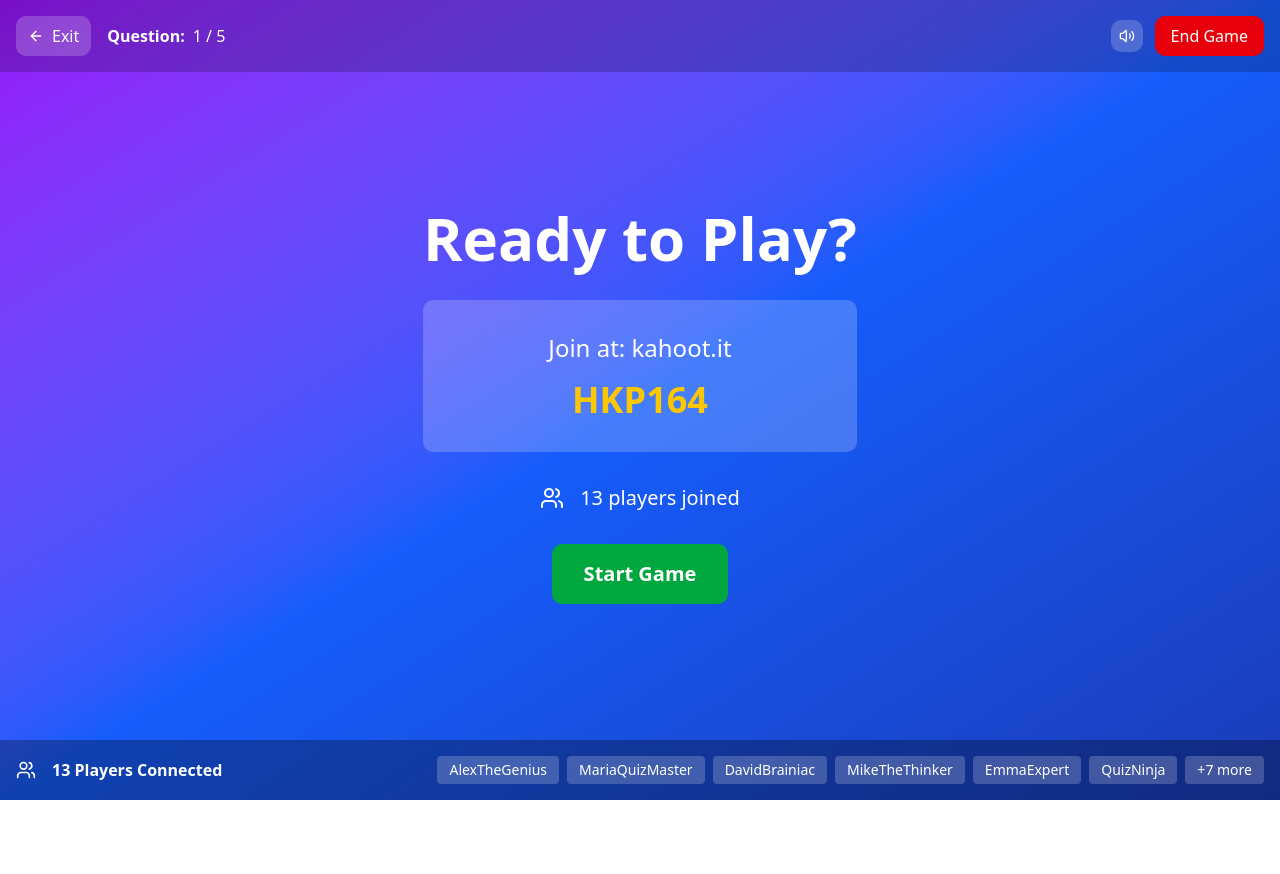
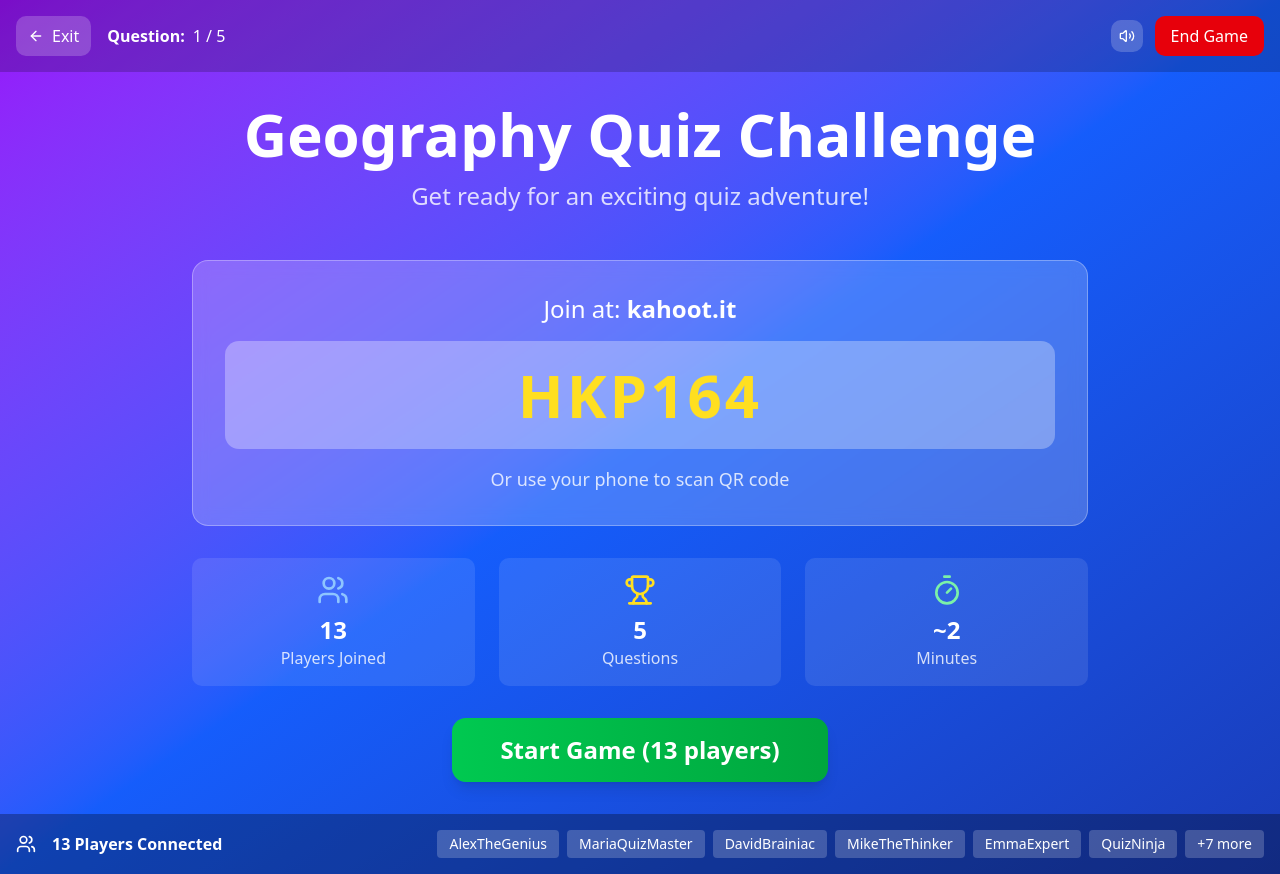
Before and after one commit to nguyenhieutrung97/kahoot, a Next.js app: page /admin/question/1/play in a window 1280 px wide. Before the commit the page ends 800 px from the top, so only its background shows below. Built offline with nearby package versions, Linux system fonts and the light colour scheme.

Commit message:
Enhance lobby screen with better visuals and information
cgen-27df99ab4b68477bb2c0cd1267e0f762

```diff
--- a/src/app/admin/question/[id]/play/page.tsx
+++ b/src/app/admin/question/[id]/play/page.tsx
@@ -187,24 +187,48 @@ export default function PlayAdminPage() {
   };
 
   const renderLobby = () => (
-    <div className="flex-1 flex items-center justify-center">
-      <div className="text-center">
-        <h1 className="text-6xl font-bold text-white mb-8">Ready to Play?</h1>
-        <div className="bg-white/20 rounded-lg p-8 mb-8">
-          <p className="text-2xl text-white mb-4">Join at: kahoot.it</p>
-          <p className="text-4xl font-bold text-yellow-400">{lobbyCode}</p>
+    <div className="flex-1 flex items-center justify-center p-8">
+      <div className="text-center max-w-4xl w-full">
+        <h1 className="text-6xl font-bold text-white mb-4">Geography Quiz Challenge</h1>
+        <p className="text-2xl text-white/80 mb-12">Get ready for an exciting quiz adventure!</p>
+
+        <div className="bg-white/20 backdrop-blur-sm rounded-2xl p-8 mb-8 border border-white/30">
+          <p className="text-2xl text-white mb-4">Join at: <span className="font-bold">kahoot.it</span></p>
+          <div className="bg-white/30 rounded-xl p-6 mb-4">
+            <p className="text-6xl font-bold text-yellow-300 tracking-wider">{lobbyCode}</p>
+          </div>
+          <p className="text-lg text-white/80">Or use your phone to scan QR code</p>
         </div>
-        <div className="flex items-center justify-center space-x-4 text-white mb-8">
-          <Users className="h-6 w-6" />
-          <span className="text-xl">{players.filter(p => p.isConnected).length} players joined</span>
+
+        <div className="grid grid-cols-1 md:grid-cols-3 gap-6 mb-8">
+          <div className="bg-white/10 rounded-lg p-4">
+            <Users className="h-8 w-8 text-blue-300 mx-auto mb-2" />
+            <p className="text-2xl font-bold text-white">{players.filter(p => p.isConnected).length}</p>
+            <p className="text-white/80">Players Joined</p>
+          </div>
+          <div className="bg-white/10 rounded-lg p-4">
+            <Trophy className="h-8 w-8 text-yellow-300 mx-auto mb-2" />
+            <p className="text-2xl font-bold text-white">{questions.length}</p>
+            <p className="text-white/80">Questions</p>
+          </div>
+          <div className="bg-white/10 rounded-lg p-4">
+            <Timer className="h-8 w-8 text-green-300 mx-auto mb-2" />
+            <p className="text-2xl font-bold text-white">~{Math.round(questions.reduce((sum, q) => sum + q.timeLimit, 0) / 60)}</p>
+            <p className="text-white/80">Minutes</p>
+          </div>
         </div>
+
         <button
           onClick={handleStartGame}
           disabled={players.filter(p => p.isConnected).length === 0}
-          className="px-8 py-4 bg-green-600 text-white rounded-lg text-xl font-semibold hover:bg-green-700 disabled:opacity-50 disabled:cursor-not-allowed transition-colors"
+          className="px-12 py-4 bg-gradient-to-r from-green-500 to-green-600 text-white rounded-xl text-2xl font-bold hover:from-green-600 hover:to-green-700 disabled:opacity-50 disabled:cursor-not-allowed transition-all transform hover:scale-105 shadow-lg"
         >
-          Start Game
+          Start Game ({players.filter(p => p.isConnected).length} players)
         </button>
+
+        {players.filter(p => p.isConnected).length === 0 && (
+          <p className="text-yellow-300 mt-4">Waiting for players to join...</p>
+        )}
       </div>
     </div>
   );
```
